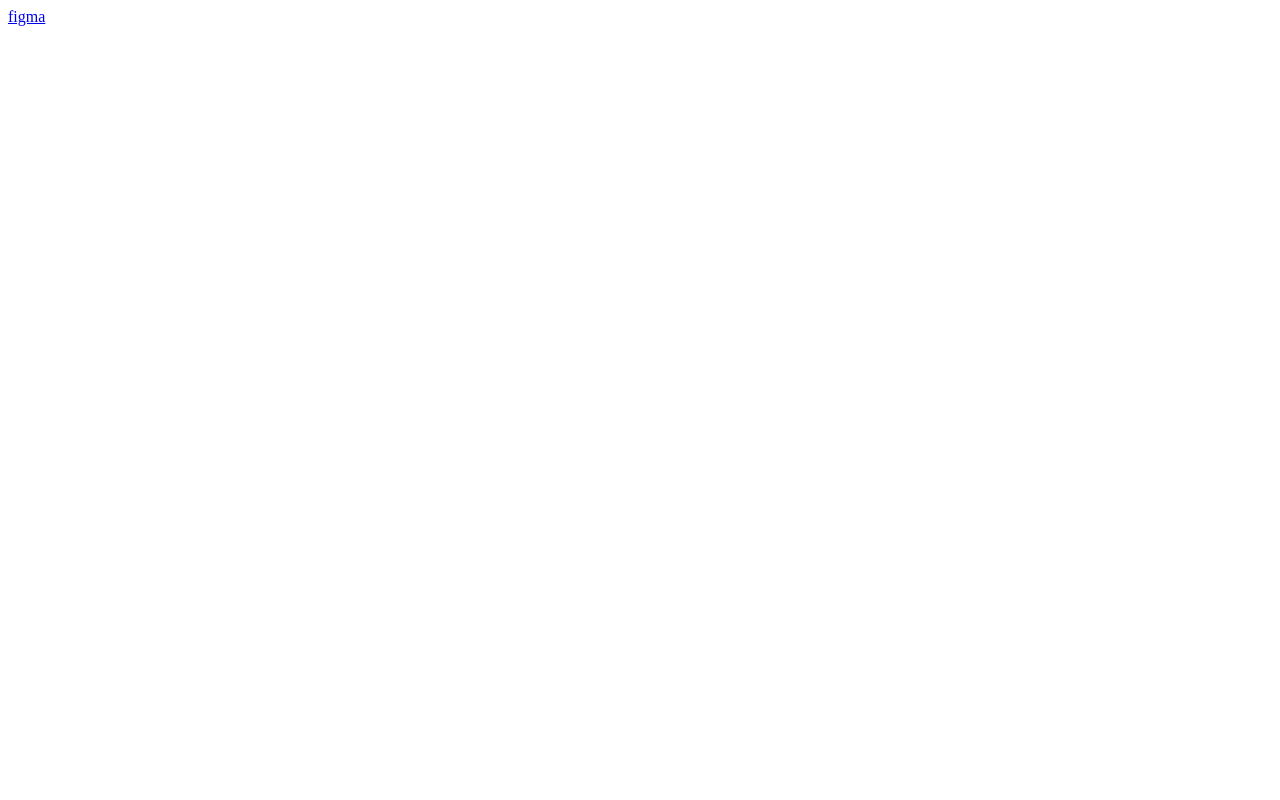
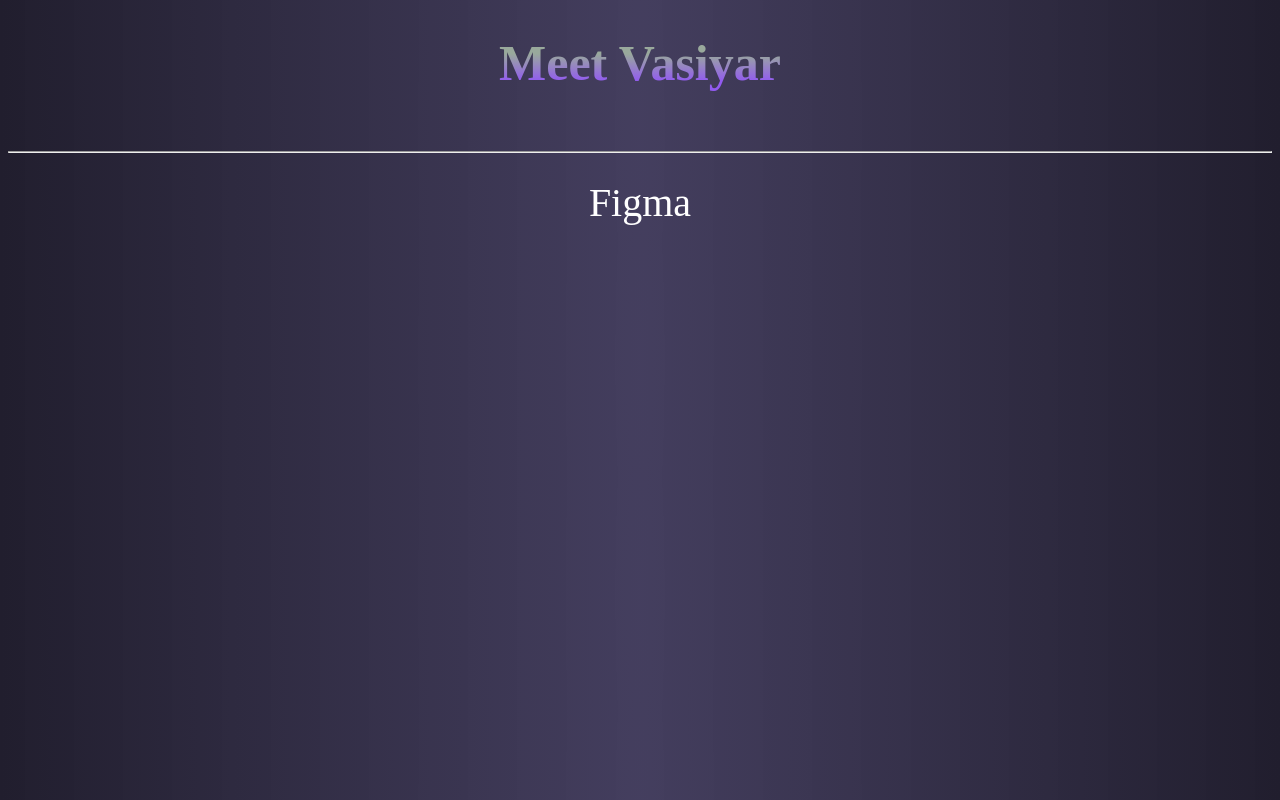
Before and after one commit to Meetvasiyar/TFZ, a plain HTML site: page index.html in a window 1280 px wide. Drawn offline with Linux system fonts and the light colour scheme.

Commit message:
new commit

```diff
--- a/index.html
+++ b/index.html
@@ -4,8 +4,31 @@
     <meta charset="UTF-8">
     <meta name="viewport" content="width=device-width, initial-scale=1.0">
     <title>To For Zero</title>
+    <style>
+        body{
+            background-image: radial-gradient(50% 2900.76% at 50% 53.89%, rgba(58, 52, 86, 0.95) 0%, #211E2E 100%);
+            text-align: center;
+
+        }
+        a{
+            text-decoration: none;
+            font-size: 40px;
+            color: white;
+            font-family: Montserrat;
+        }
+        div > h1{
+            font-size: 50px;
+            color: #99a99c;
+            background-image: linear-gradient(180deg, #99a99c 34%, #925af1 82%);
+            background-clip: text;
+            -webkit-background-clip: text;
+            -webkit-text-fill-color: transparent;
+
+        }
+    </style>
 </head>
 <body>
-    <a href="./figma task/figma.html">figma</a>
+    <div><h1>Meet Vasiyar</h1></div> <br> <hr> <br>
+    <a href="./figma task/figma.html">Figma</a>
 </body>
 </html>
```
